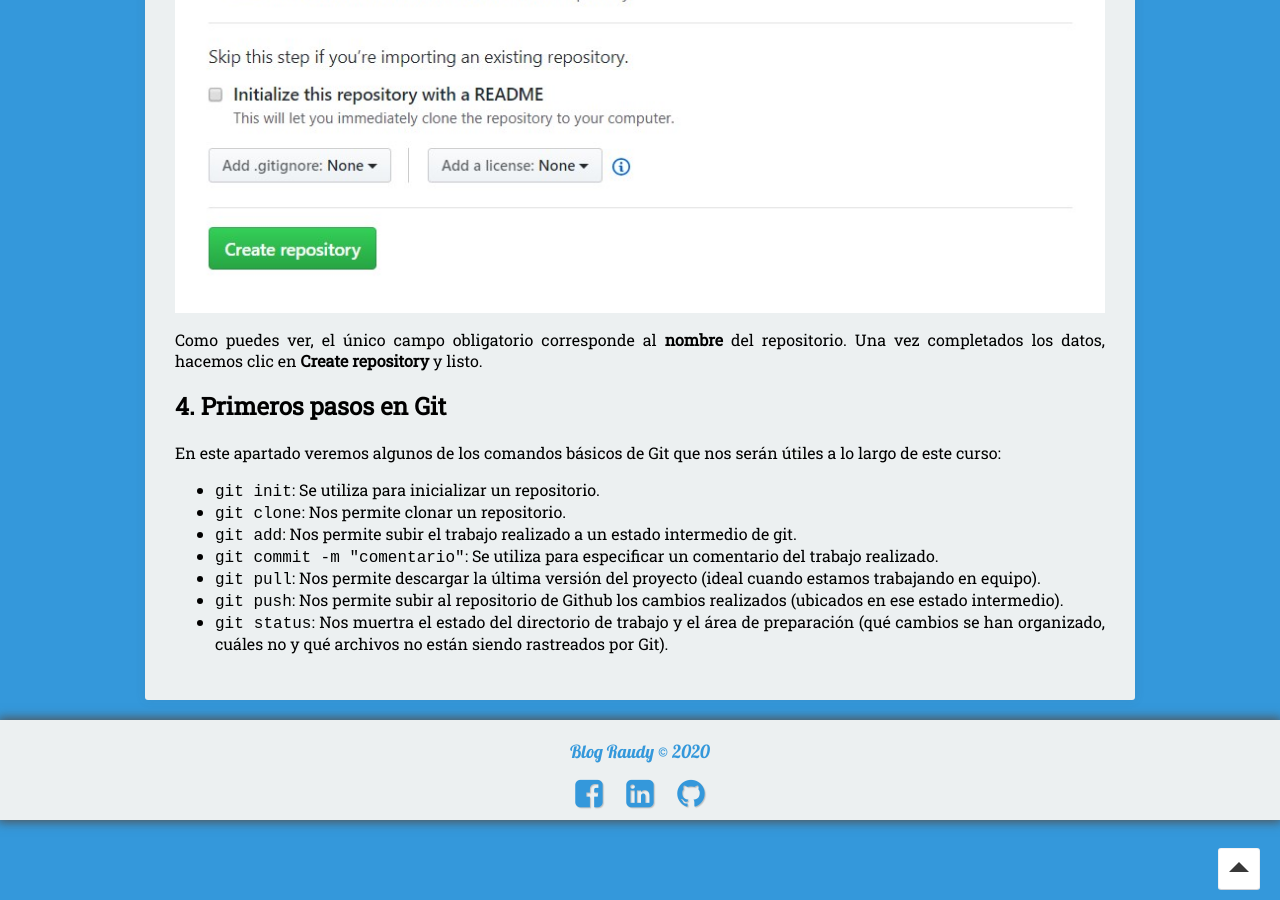
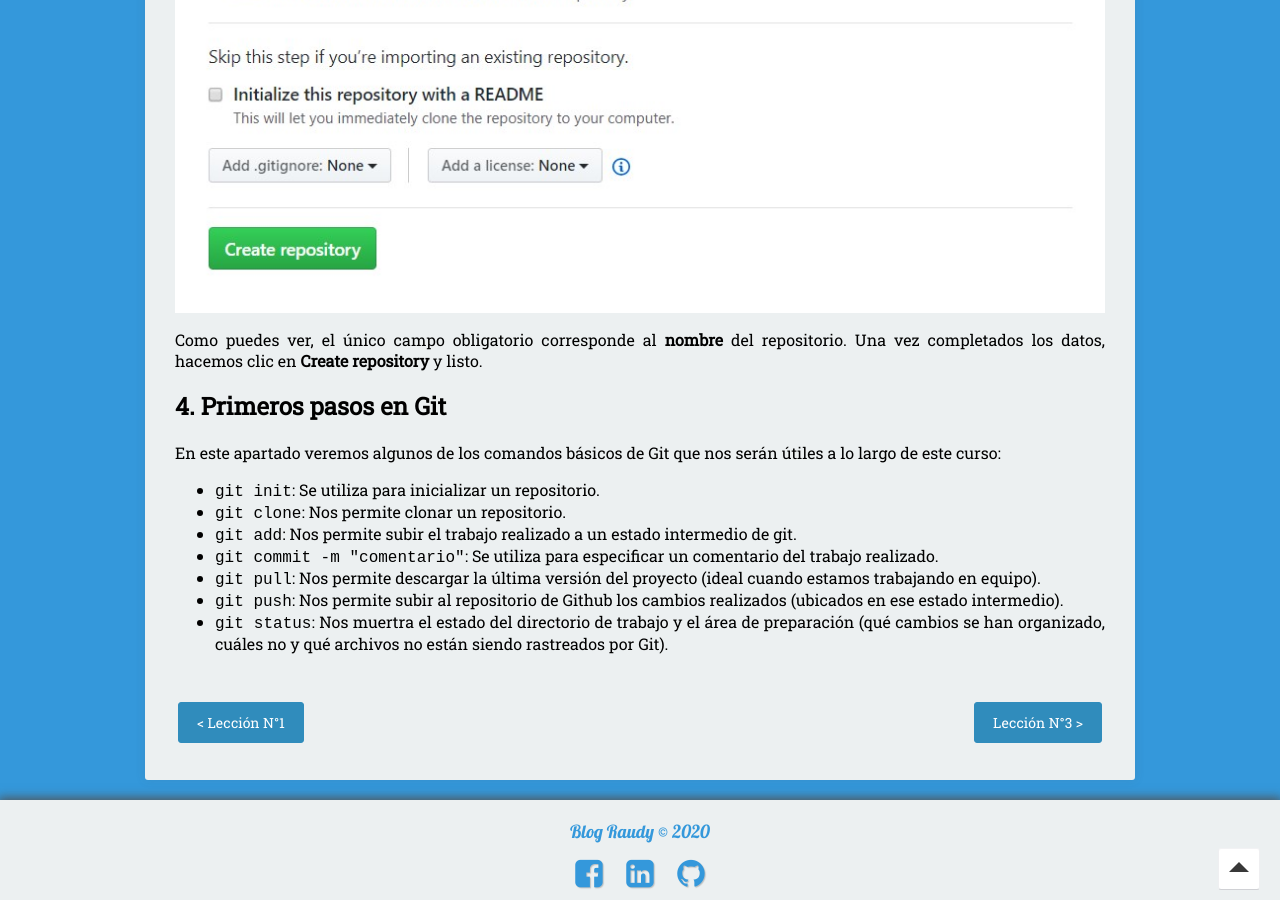
Before and after one commit to nisoto/Blog-anterior-2.0, a Jekyll site: the page built from _posts/2020-04-10-rails-ii-control-de-versiones.md, in a window 1280 px wide and 900 px high, scrolled down 6186 px. Built offline with Jekyll 4.4.1, drawn with Linux system fonts in a browser that asks for light colours; nearby versions of some CDN libraries; part of the change alters nothing that is shown.

Commit message:
Update 2020-04-10-rails-ii-control-de-versiones.md

```diff
--- a/_posts/2020-04-10-rails-ii-control-de-versiones.md
+++ b/_posts/2020-04-10-rails-ii-control-de-versiones.md
@@ -131,3 +131,7 @@ En este apartado veremos algunos de los comandos básicos de Git que nos serán
 * `git pull`: Nos permite descargar la última versión del proyecto (ideal cuando estamos trabajando en equipo).
 * `git push`: Nos permite subir al repositorio de Github los cambios realizados (ubicados en ese estado intermedio).
 * `git status`: Nos muertra el estado del directorio de trabajo y el área de preparación (qué cambios se han organizado, cuáles no y qué archivos no están siendo rastreados por Git).
+
+|     |     |
+|:----|----:|
+| [< Lección N°1](https://nisoto.github.io/rails-i-introduccion/){: .btn .btn-info} | [Lección N°3 >](https://nisoto.github.io/rails-iii-instalacion/){: .btn .btn-info} |
```
